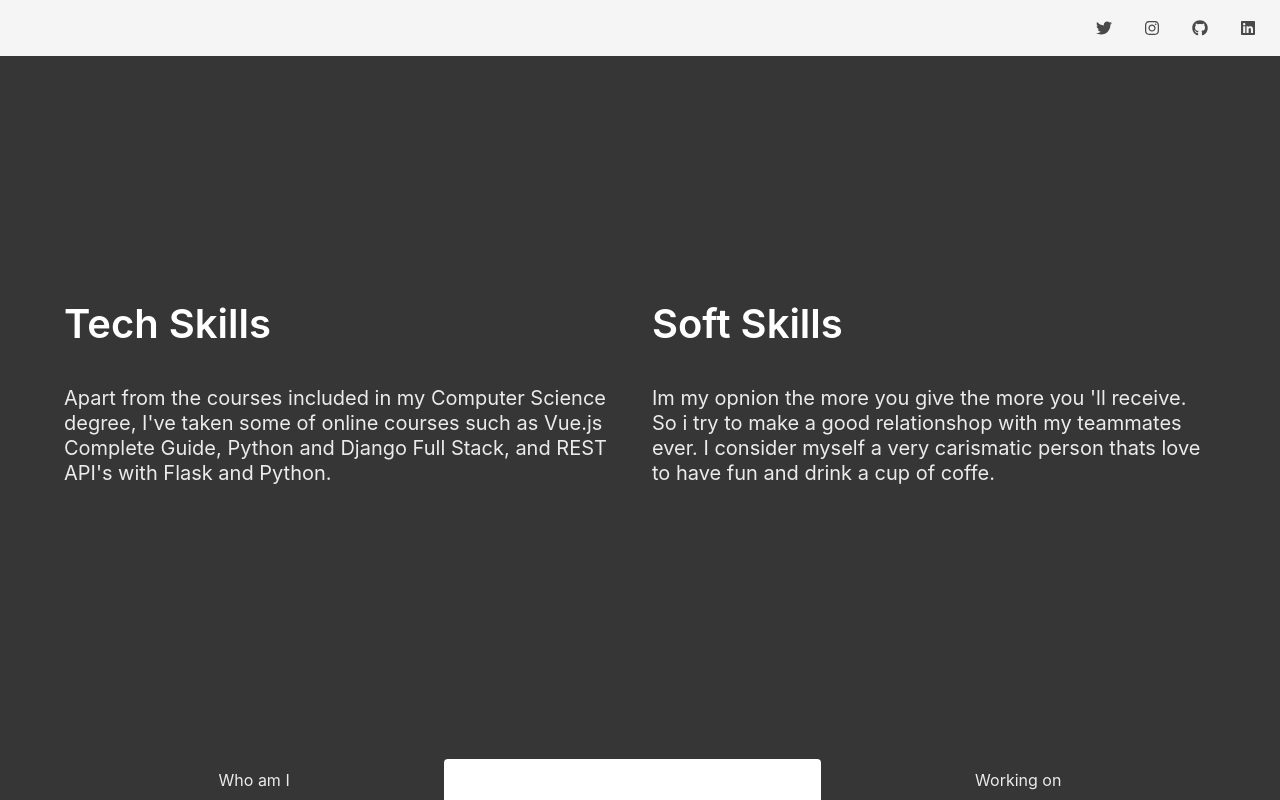
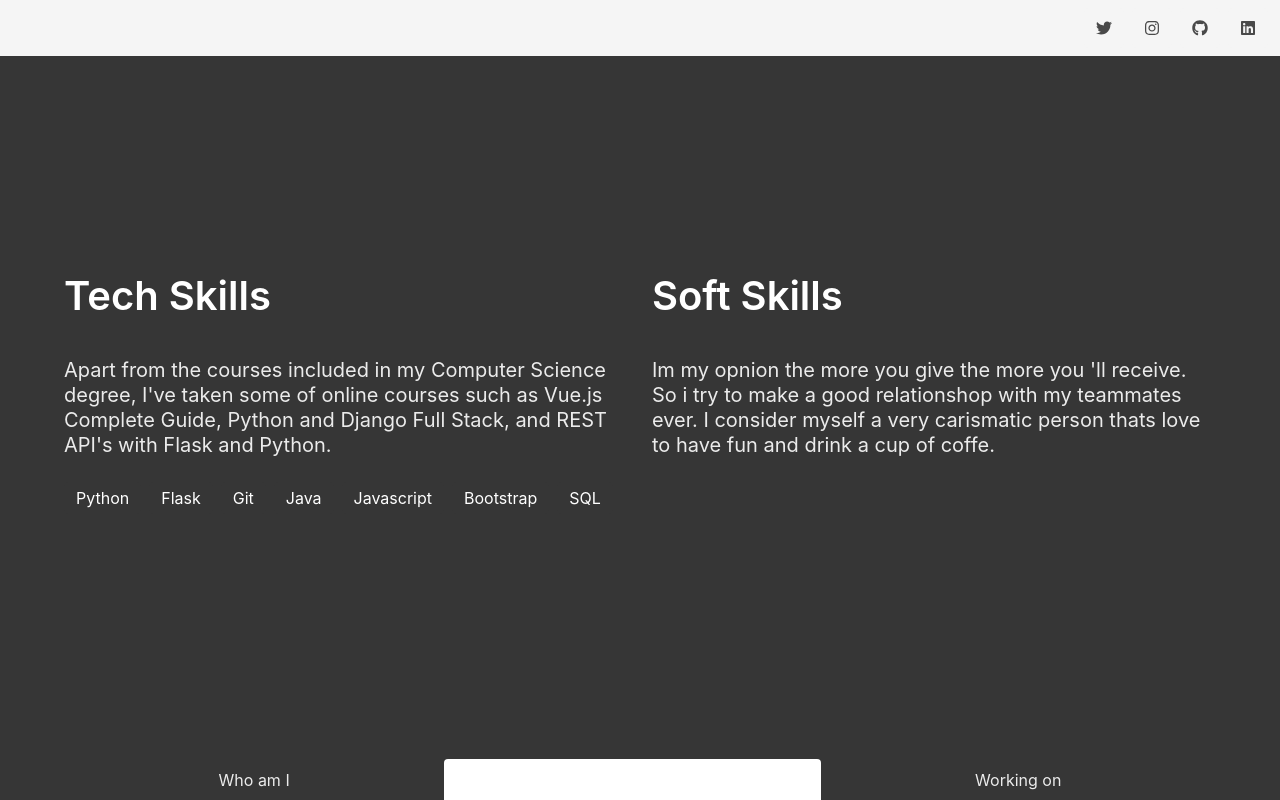
Before and after one commit to vinicius1209/viniciusmachado, a Flask app: page / in a window 1280 px wide, after a click on "My Skills". Run offline with Flask 2, Linux system fonts and the light colour scheme.

Commit message:
Atualizações de skills

```diff
--- a/app/templates/index.html
+++ b/app/templates/index.html
@@ -35,6 +35,15 @@
                   I've taken some of online courses such as Vue.js Complete Guide,
                   Python and Django Full Stack, and REST API's with Flask and Python.
                 </h2>
+                <div class="tags are-medium">
+                  <span class="tag is-dark is-light">Python</span>
+                  <span class="tag is-dark is-light">Flask</span>
+                  <span class="tag is-dark is-light">Git</span>
+                  <span class="tag is-dark is-light">Java</span>
+                  <span class="tag is-dark is-light">Javascript</span>
+                  <span class="tag is-dark is-light">Bootstrap</span>
+                  <span class="tag is-dark is-light">SQL</span>
+                </div>
               </p>
             </div>
             <!--SOFT-->
```
